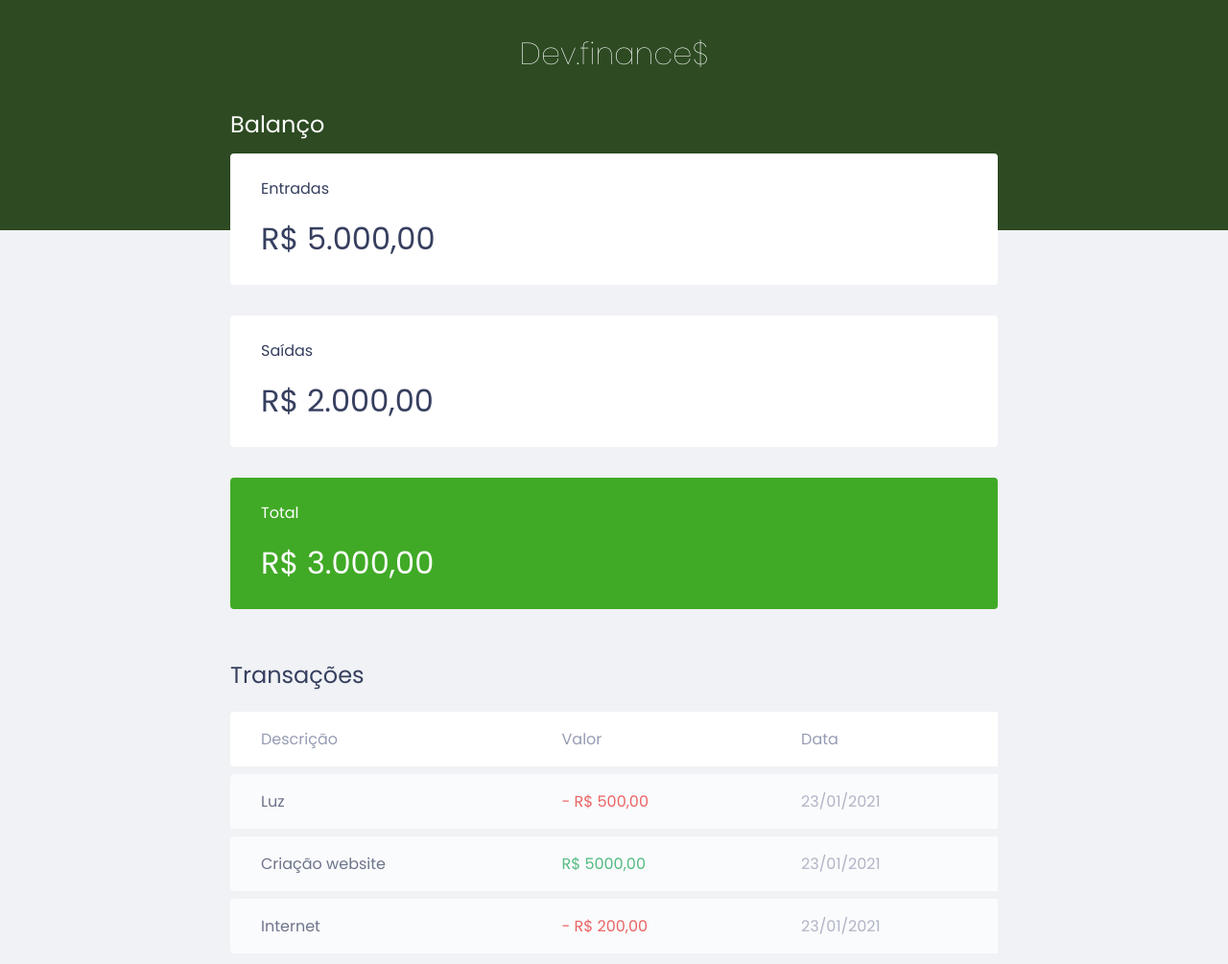
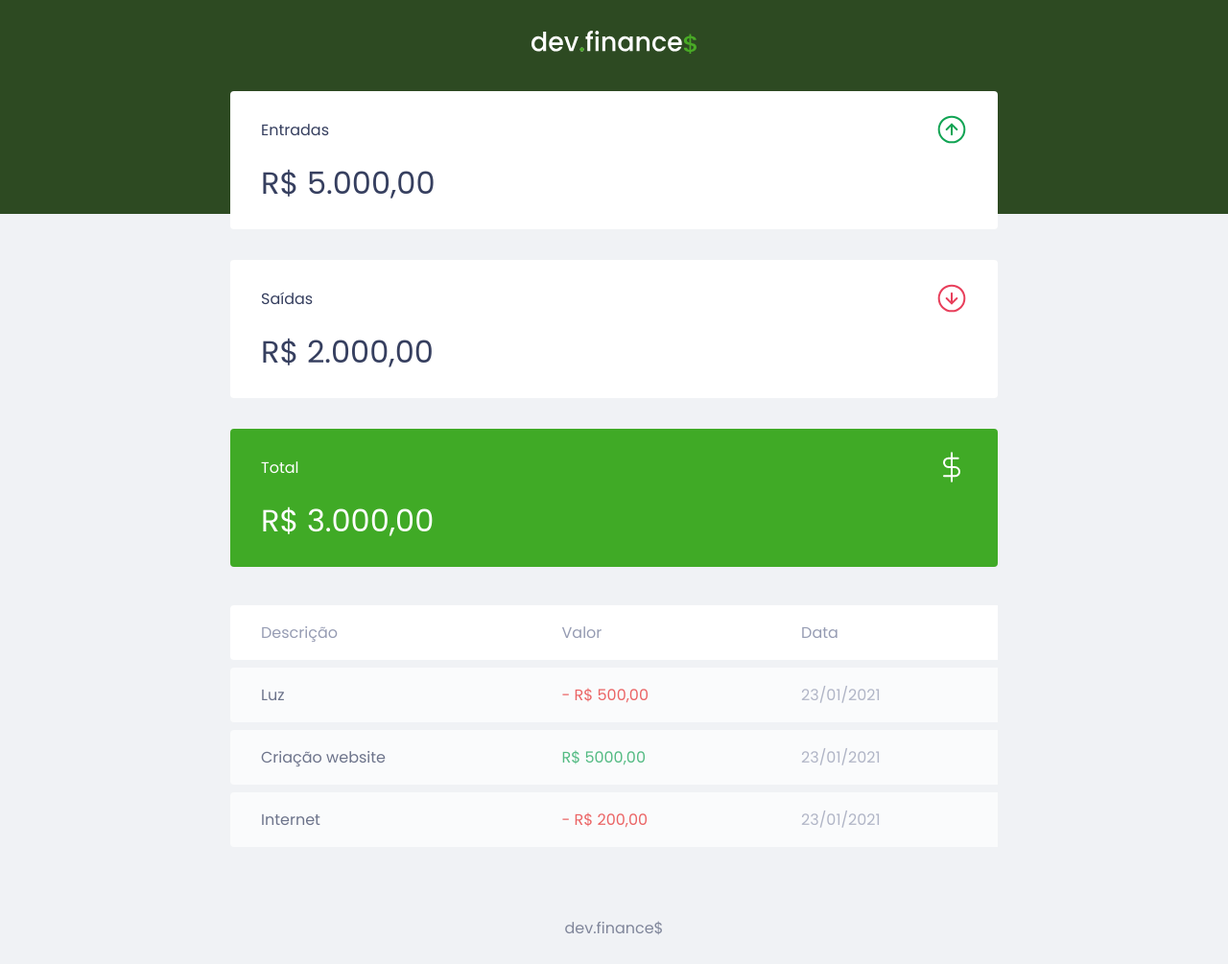
Before and after one commit to VarleyS/DevFinaces, a plain HTML site: page index.html in a window 1280 px wide. Shown: the top 1005 px of the page at 96% size. Drawn offline with Linux system fonts and the light colour scheme.

Commit message:
Adicionando imagens aos cards e cabeçalho

```diff
--- a/index.html
+++ b/index.html
@@ -14,29 +14,38 @@
 
 <body id="body">
     <header>
-        <h1 id="logo">Dev.finance$</h1>
+        <img src="./assets/logo.svg" alt="Logo Dev Finance">
     </header>
 
     <main class="container">
         <section id="balance">
-            <h2>Balanço</h2>
+            <h2 class="sr-only">Balanço</h2>
 
             <div class="card">
-                <h3>Entradas</h3>
+                <h3>
+                    <span>Entradas</span>
+                    <img src="./assets/income.svg" alt="imagem entradas">
+                </h3>
                 <p>R$ 5.000,00</p>
             </div>
             <div class="card">
-                <h3>Saídas</h3>
+                <h3>
+                    <span>Saídas</span>
+                    <img src="./assets/expense.svg" alt="imagem saidas">
+                </h3>
                 <p>R$ 2.000,00</p>
             </div>
             <div class="card total">
-                <h3>Total</h3>
+                <h3>
+                    <span>Total</span>
+                    <img src="./assets/total.svg" alt="imagem total">
+                </h3>
                 <p>R$ 3.000,00</p>
             </div>
         </section>
 
         <section id="transaction">
-            <h2>Transações</h2>
+            <h2 class="sr-only">Transações</h2>
             <table id="data-table">
                 <thead>
                     <tr>
--- a/style.css
+++ b/style.css
@@ -11,6 +11,18 @@
 body {
     background: #f0f2f5;
     font-family: 'Poppins', sans-serif;
+}
+
+.sr-only {
+    position: absolute;
+    width: 1px;
+    height: 1px;
+    padding: 0;
+    margin: -1px;
+    overflow: hidden;
+    clip: rect(0, 0, 0, 0);
+    white-space: nowrap;
+    border-width: 0;
 }
 
 .container {
@@ -64,6 +76,9 @@ header {
 .card h3 {
     font-weight: normal;
     font-size: 1rem;
+    display: flex;
+    align-items: center;
+    justify-content: space-between;
 }
 
 .card p {
```
Also changed, not shown: assets/expense.svg (added), assets/income.svg (added), assets/logo.svg (added), assets/minus.svg (added), assets/plus.svg (added), assets/total.svg (added).
